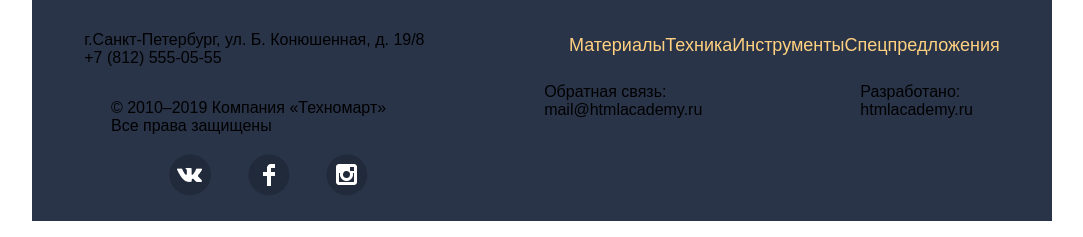
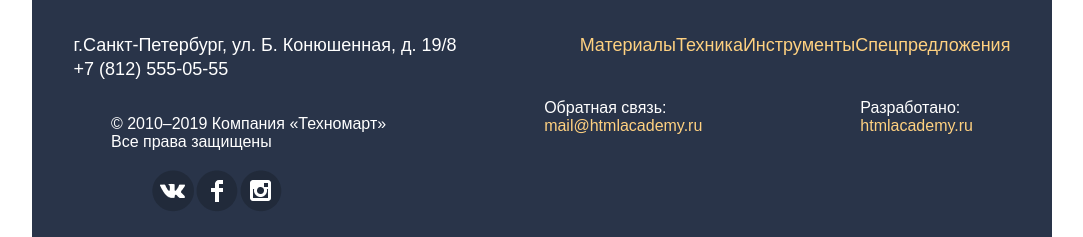
Before and after one commit to VadimGridinsky/1598449-technomart-29, a plain HTML site: page index.html in a window 1280 px wide. Shown: the part 2999-3236 px from the top of the page, without its empty margins (98-1181 px from the left). Drawn offline with Linux system fonts and the light colour scheme; files whose address does not match are found by name; a web font is replaced by a local one.

Commit message:
Final version

```diff
--- a/css/style.css
+++ b/css/style.css
@@ -88,7 +88,6 @@
             font-size: 14px;
             line-height: 24px;
             font-weight: 400;
-            align: center;
         }
 
         .autorization-button {
@@ -402,8 +401,6 @@
             font-family: 'Pt Sans', sans-serif;
         }
 
-        .services-left-bottom-list {}
-
         .services-left-bottom-list-item {
             font-size: 18px;
             line-height: 24px;
@@ -475,10 +472,31 @@
             color: #FFD180;
         }
 
+        .footer-middle-adress-text {
+            font-size: 18px;
+            line-height: 24px;
+            font-weight: 400;
+            color: #FFFFFF;
+        }
+
         .footer-bottom-list {
             display: flex;
-            justify-content: space-around;
             font-size: 18px;
             line-height: 24px;
             font-weight: 400;
         }
+
+        .footer-bottom-contacts-text {
+            font-size: 16px;
+            line-height: 18px;
+            font-weight: 400;
+            color: #FFFFFF;
+        }
+
+        .footer-bottom-feedback {
+            color: #FFFFFF;
+        }
+
+        .footer-span {
+            color: #FFD180;
+        }
--- a/index.html
+++ b/index.html
@@ -274,8 +274,8 @@
 
 
 
-            <div class="footer-bottom-feedback">Обратная связь:<br> mail@htmlacademy.ru </div>
-            <div class="footer-bottom-feedback">Разработано:<br> htmlacademy.ru
+            <div class="footer-bottom-feedback">Обратная связь:<br><span class="footer-span">mail@htmlacademy.ru</span> </div>
+            <div class="footer-bottom-feedback">Разработано:<br><span class="footer-span">htmlacademy.ru</span>
             </div>
 
 
```
